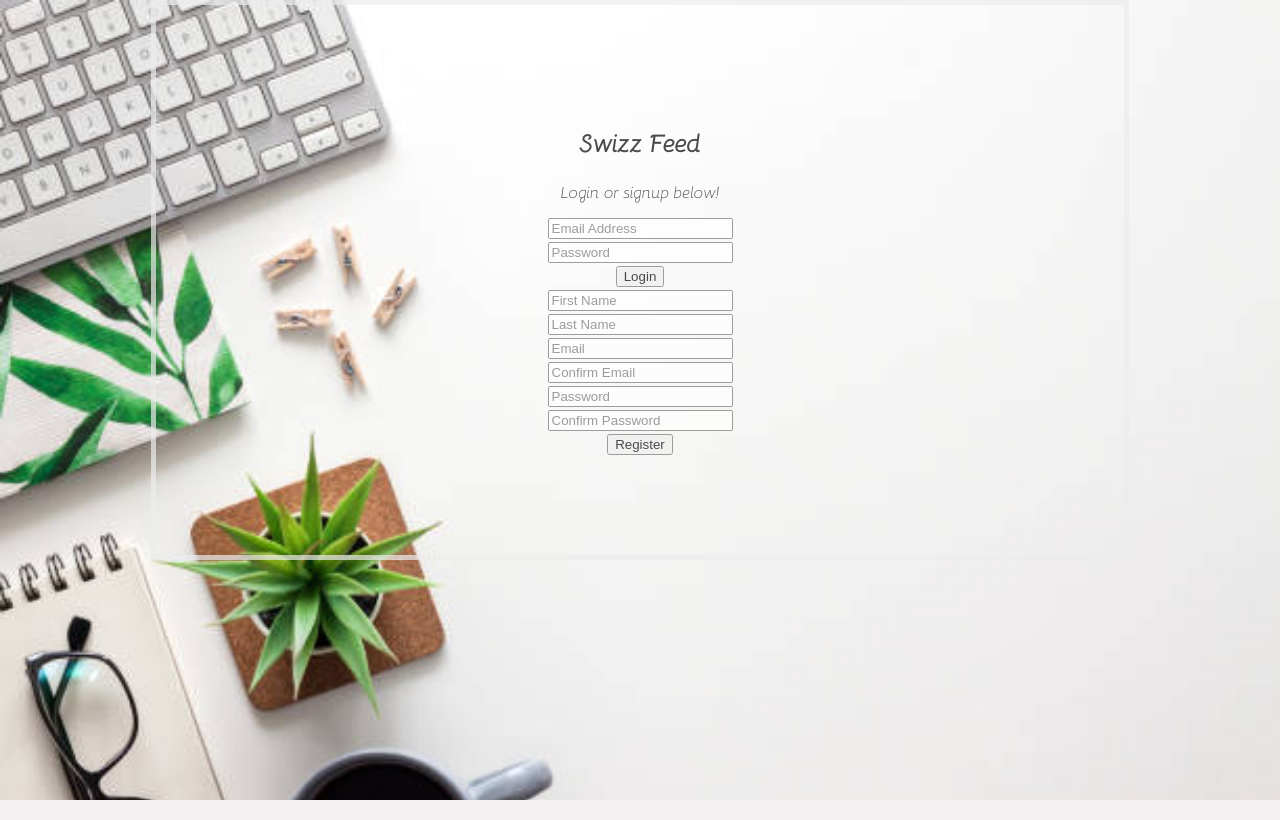
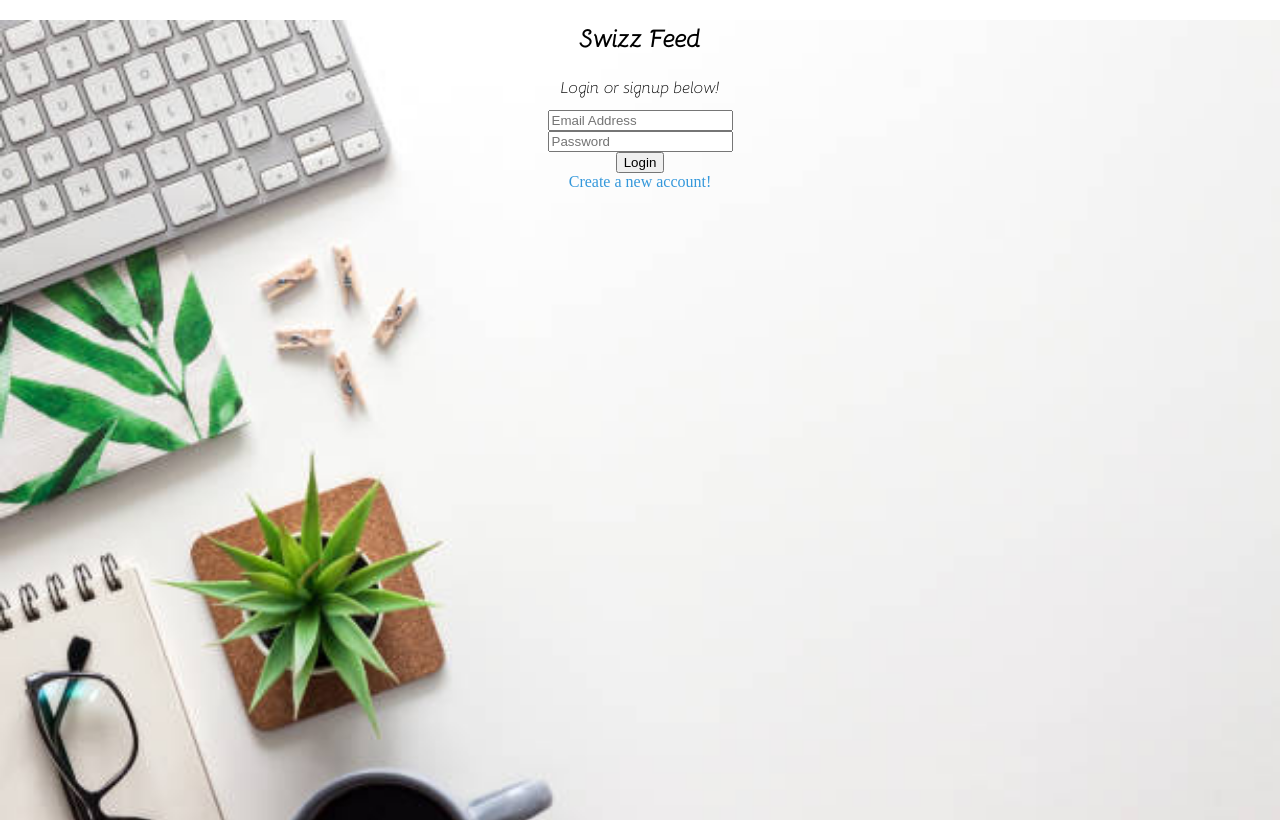
Before and after one commit to stran2312/social-media-clone, a PHP site: page /register.php in a window 1280 px wide. Run offline with PHP 8.4, Linux system fonts and the light colour scheme.

Commit message:
Add files via upload

```diff
--- a/assets/css/register_style.css
+++ b/assets/css/register_style.css
@@ -5,6 +5,11 @@
 @font-face {
 	font-family: 'Bellota-LightItalic';
 	src: url('../fonts/Bellota-LightItalic.otf');
+}
+
+html, body {
+	height: 100%;
+	min-height: 100%;
 }
 
 form {
@@ -40,3 +45,12 @@ body {
 	height: 90px;
 	text-align: center;
 }
+
+a {
+	text-decoration: none;
+	color: #3498db;
+}
+
+#second {
+	display: none;
+}
--- /dev/null
+++ b/assets/js/register.js
@@ -0,0 +1,16 @@
+$(document).ready(function () {
+	// on click sigh up, hide login and show registration form
+	$("#signup").click(function () {
+		$("#first").slideUp("slow", function() {
+			$("#second").slideDown("slow");
+		})
+	});
+
+	// on click sigh in, hide registration and show login form
+	$("#signin").click(function () {
+		$("#second").slideUp("slow", function() {
+			$("#first").slideDown("slow");
+		})
+	});
+
+});
--- a/register.php
+++ b/register.php
@@ -143,17 +143,21 @@ if(isset($_POST['log_button'])) {
 	<meta charset="utf-8">
 	<meta name="viewport" content="width=device-width, initial-scale=1">
 	<link rel="stylesheet" type="text/css" href="assets/css/register_style.css">
+	<script src="https://ajax.googleapis.com/ajax/libs/jquery/3.6.0/jquery.min.js"></script>
+	<script src="assets/js/register.js"></script>
 	<title>Welcome to Swizz Feed</title>
 </head>
 <body>
 	<div class="wrapper">
-		<div class="login_box">
+		<div id="login_box">
 
 			<div class="login_header">
 				<h2>Swizz Feed</h2>
 				Login or signup below!
 
 			</div>
+
+			<div id="first">
 				<form action="register.php" method="POST">
 					<input type="email" name="log_email" placeholder="Email Address" value="<?php
 						if(isset($_SESSION['log_email'])) echo $_SESSION['log_email'];?>">
@@ -161,11 +165,14 @@ if(isset($_POST['log_button'])) {
 					<br>
 					<input type="password" name="log_password" placeholder="Password">
 					<br>
+					<?php if(in_array("Email or password was incorrect<br>", $error_array)) echo "Email or password was incorrect<br>"; ?>
 					<input type="submit" name="log_button" value="Login">
 					<br>
-				<?php if(in_array("Email or password was incorrect<br>", $error_array)) echo "Email or password was incorrect<br>"; ?>
+					<a href="#" id="signup" class="signup">Create a new account!</a>
 				</form>
+			</div>
 
+			<div id="second">
 			<form action="register.php" method="POST">
 
 					<!-- first name -->
@@ -219,7 +226,9 @@ if(isset($_POST['log_button'])) {
 					<input type="submit" name="register_button" value="Register" required>
 					<br>
 					<?php if(in_array("<span style='color: #14C800;'>You're all set to login</span><br>", $error_array)) echo "<span style='color: #14C800;'>You're all set to login</span><br>"; ?>
+					<a href="#" id="signin" class="signin">Already have an account? Sign in!</a>
 				</form>
+			</div>
 		</div>
 	</div>
 </body>
```
Lines whose indentation alone changed are shown as unchanged.
